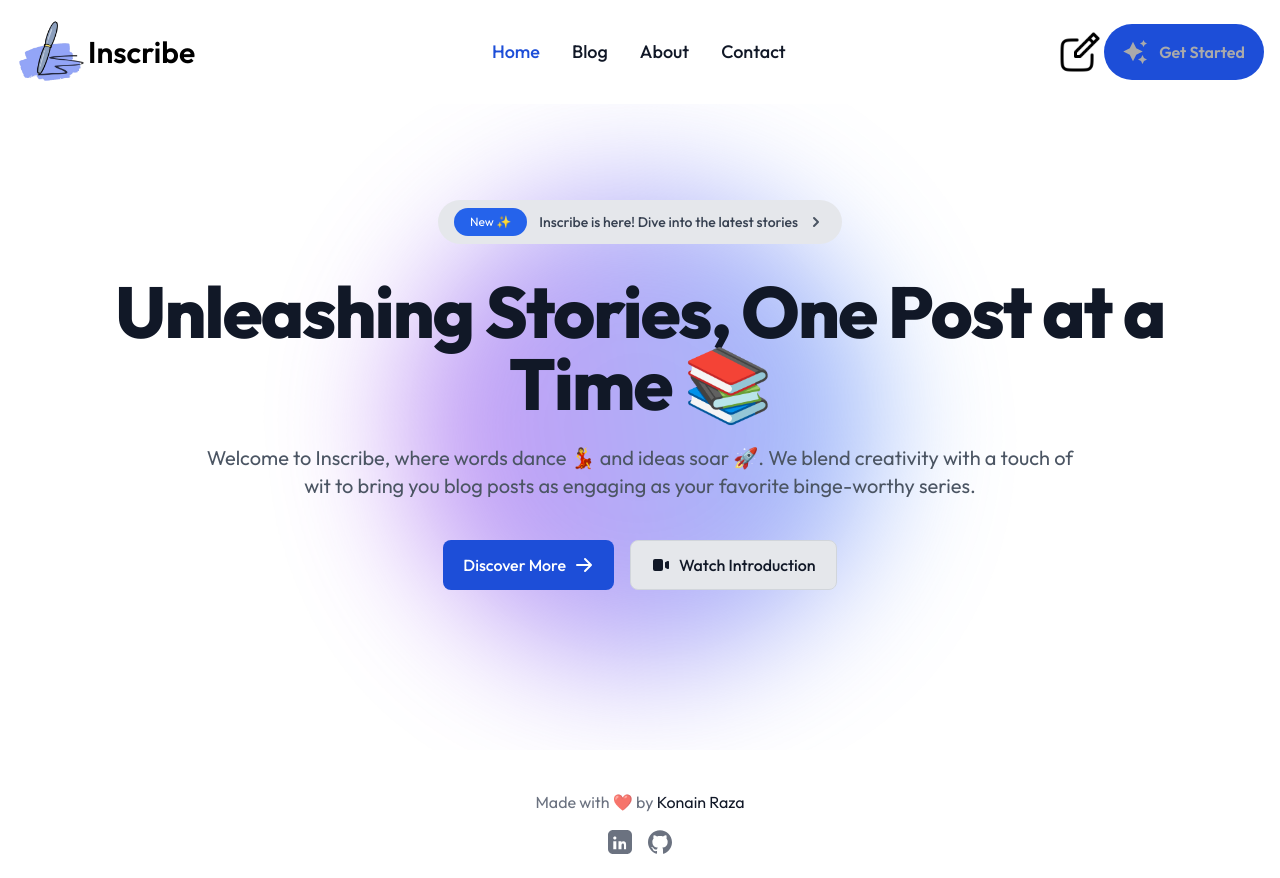
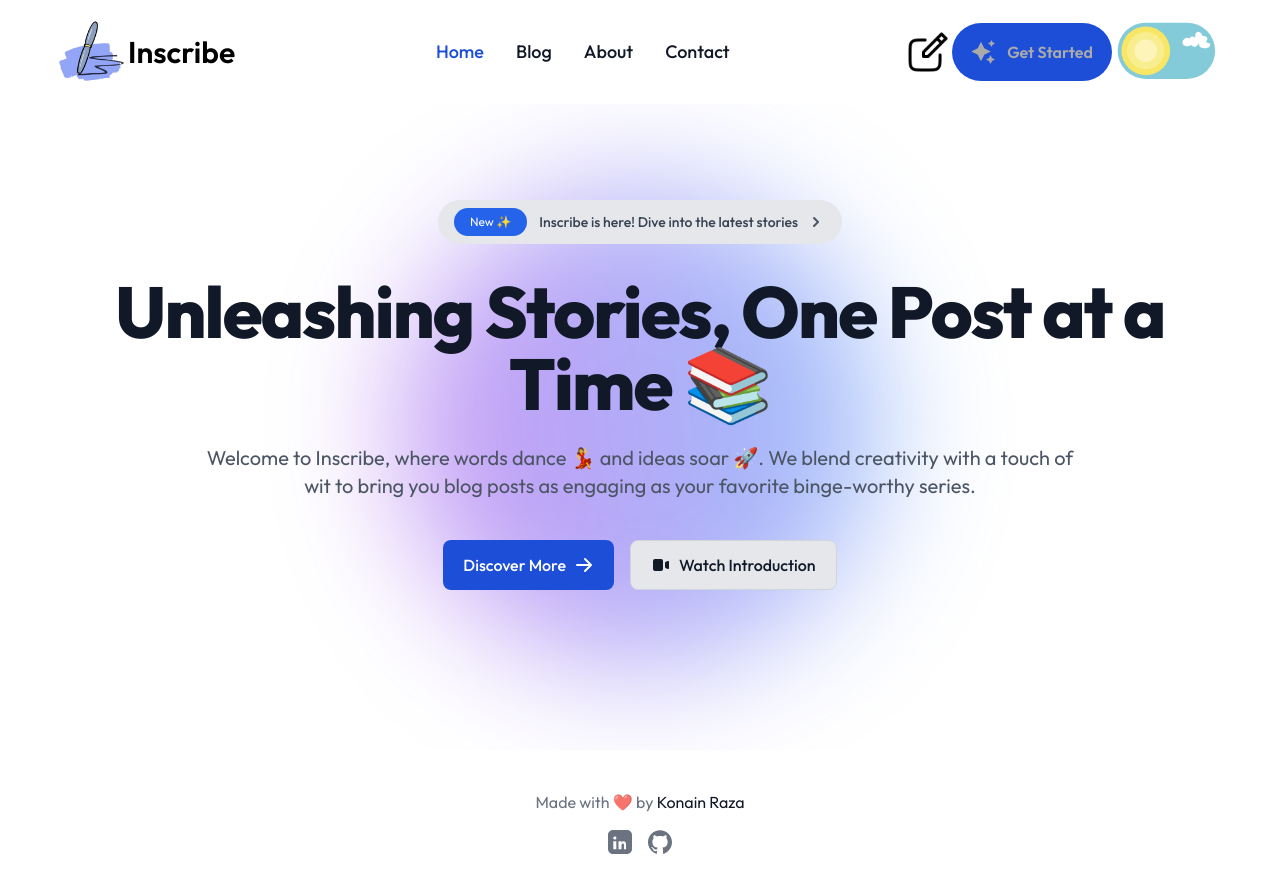
Before and after one commit to Konain-Raza/Inscribe, a React (Vite) app: page / in a window 1280 px wide. Built offline with nearby package versions, Linux system fonts and the light colour scheme.

Commit message:
fixed dark mode button

```diff
--- a/src/Components/Navbar.jsx
+++ b/src/Components/Navbar.jsx
@@ -65,7 +65,7 @@ const Navbar = () => {
 
 
   return (
-    <nav className=" text-black w-screen dark:bg-slate-900 ">
+    <nav className=" text-black w-screen dark:bg-slate-900 md:px-10 lg:px-10 sm:px-5 p-0 ">
       <div className="max-w-screen-xl flex flex-wrap items-center justify-center mx-auto p-4 md:justify-between lg:justify-between sm:justify-center">
         <Link to="/" className="flex w-max">
           <img src={logo} className="h-[4.5rem]" alt="Logo" />
@@ -266,8 +266,8 @@ const Navbar = () => {
                 </svg>
               </label>
 
-        <div className="flex md:order-2 space-x-3 md:space-x-0 rtl:space-x-reverse">
-          <button onClick={handleCreatePostClick} className="flex items-center">
+        <div className="flex items-center justify-between w-max lg:w-max md:w-full md:order-2 space-x-3 md:space-x-0 rtl:space-x-reverse">
+          <button onClick={handleCreatePostClick} className="flex items-center justify-center h-max">
             <img
               src={writeposticon}
               className="w-[3rem] h-[3rem]"
@@ -303,7 +303,27 @@ const Navbar = () => {
                   Signout
                 </span>
               </button>
-              <label id="theme-toggle-button" className="hidden sm:flex md:flex relative items-center justify-center w-28 cursor-pointer text-sm" >
+
+            </div>
+          ) : (
+            <Link to="/auth">
+              <button className="btn flex justify-center items-center gap-3 w-[10em] h-[3.6em] rounded-[3em] border-none transition-all duration-[450ms] ease-in-out bg-blue-700 hover:bg-gradient-to-t hover:from-blue-500 hover:to-blue-700 hover:shadow-[inset_0_1px_0_0_rgba(255,255,255,0.4),inset_0_-4px_0_0_rgba(0,0,0,0.2),0_0_0_4px_rgba(255,255,255,0.2),0_0_180px_0px_rgba(30,144,255,1)] hover:transform hover:translate-y-[-2px] cursor-pointer">
+                <svg
+                  height="24"
+                  width="24"
+                  fill="#AAAAAA"
+                  viewBox="0 0 24 24"
+                  className="sparkle transition-all duration-[800ms] ease-in-out hover:fill-white hover:scale-125"
+                >
+                  <path d="M10,21.236,6.755,14.745.264,11.5,6.755,8.255,10,1.764l3.245,6.491L19.736,11.5l-6.491,3.245ZM18,21l1.5,3L21,21l3-1.5L21,18l-1.5-3L18,18l-3,1.5ZM19.333,4.667,20.5,7l1.167-2.333L24,3.5,21.667,2.333,20.5,0,19.333,2.333,17,3.5Z"></path>
+                </svg>
+                <span className="text font-semibold text-[#AAAAAA] text-md hover:text-white">
+                  Get Started
+                </span>
+              </button>
+            </Link>
+          )}
+                        <label id="theme-toggle-button" className=" hidden md:flex relative items-center justify-center w-28 cursor-pointer text-sm" >
                 <input
                   type="checkbox"
                   id="toggle"
@@ -495,25 +515,6 @@ const Navbar = () => {
                   </g>
                 </svg>
               </label>
-            </div>
-          ) : (
-            <Link to="/auth">
-              <button className="btn flex justify-center items-center gap-3 w-[10em] h-[3.5em] rounded-[3em] border-none transition-all duration-[450ms] ease-in-out bg-blue-700 hover:bg-gradient-to-t hover:from-blue-500 hover:to-blue-700 hover:shadow-[inset_0_1px_0_0_rgba(255,255,255,0.4),inset_0_-4px_0_0_rgba(0,0,0,0.2),0_0_0_4px_rgba(255,255,255,0.2),0_0_180px_0px_rgba(30,144,255,1)] hover:transform hover:translate-y-[-2px] cursor-pointer">
-                <svg
-                  height="24"
-                  width="24"
-                  fill="#AAAAAA"
-                  viewBox="0 0 24 24"
-                  className="sparkle transition-all duration-[800ms] ease-in-out hover:fill-white hover:scale-125"
-                >
-                  <path d="M10,21.236,6.755,14.745.264,11.5,6.755,8.255,10,1.764l3.245,6.491L19.736,11.5l-6.491,3.245ZM18,21l1.5,3L21,21l3-1.5L21,18l-1.5-3L18,18l-3,1.5ZM19.333,4.667,20.5,7l1.167-2.333L24,3.5,21.667,2.333,20.5,0,19.333,2.333,17,3.5Z"></path>
-                </svg>
-                <span className="text font-semibold text-[#AAAAAA] text-md hover:text-white">
-                  Get Started
-                </span>
-              </button>
-            </Link>
-          )}
           <button
             onClick={toggleNav}
             type="button"
```
